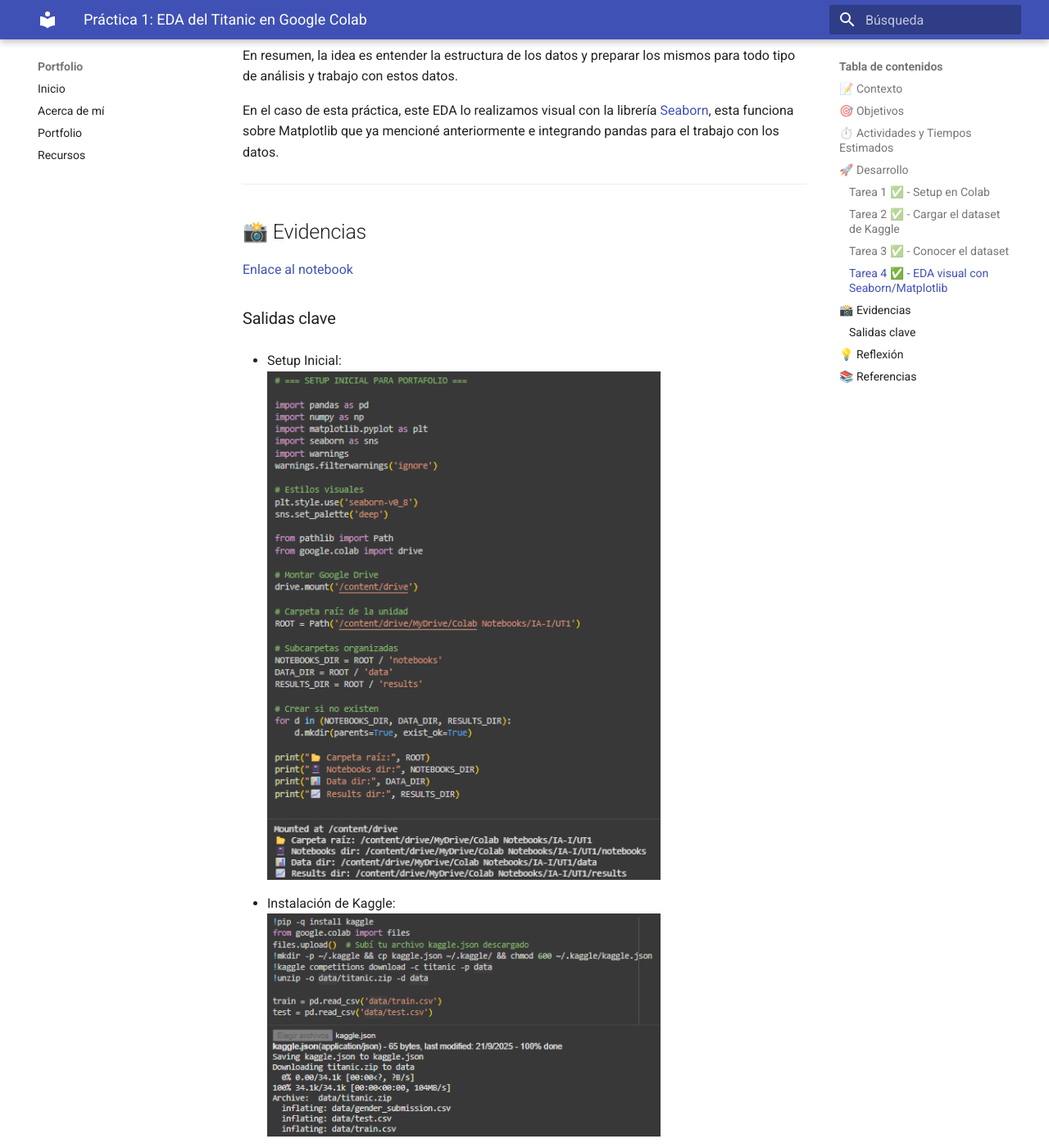
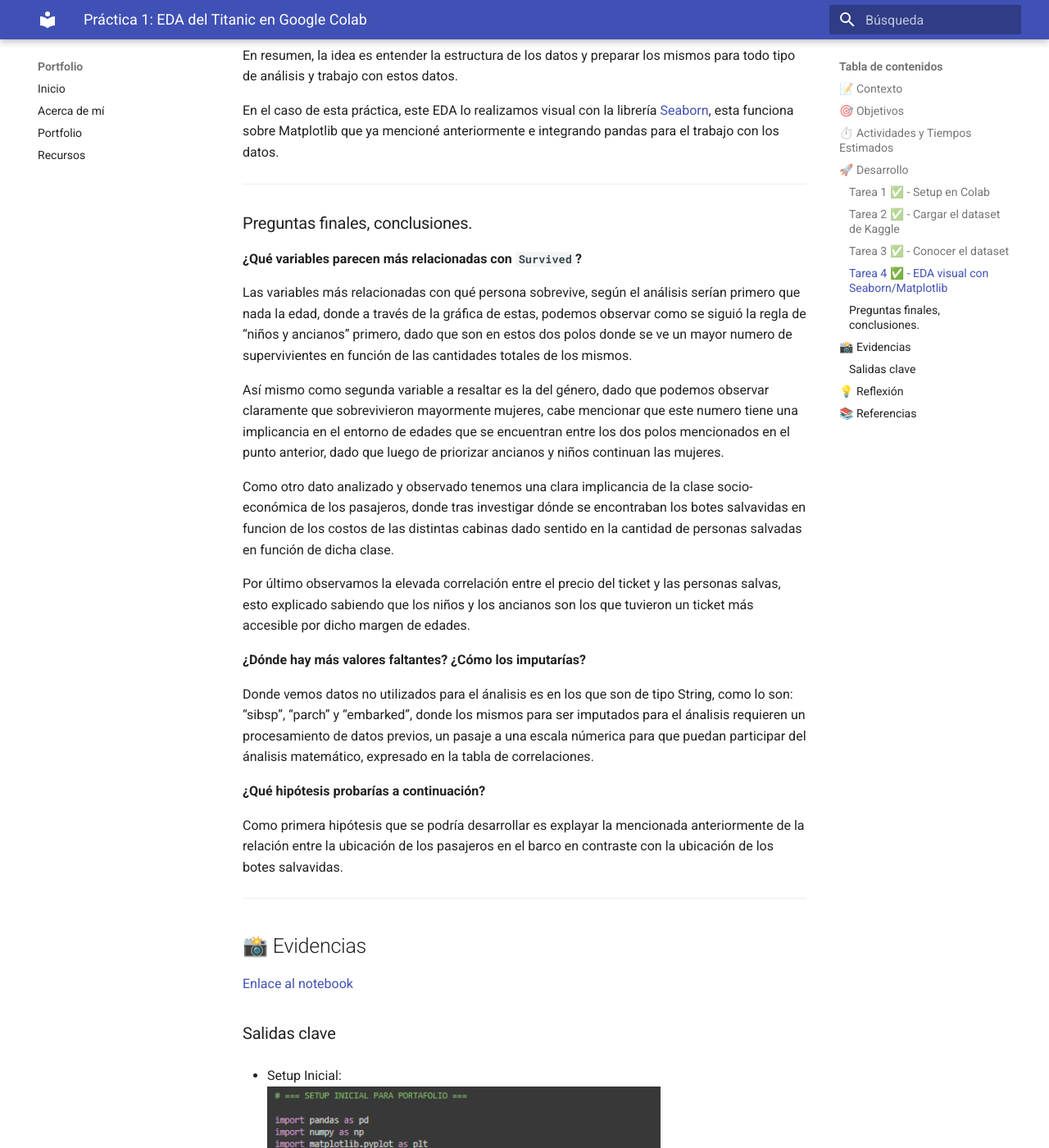
Before and after one commit to royarispe/ia-portfolio, an MkDocs documentation site: the page built from docs/portfolio/test.md, in a window 1280 px wide and 1400 px high, scrolled down 3779 px. Shown: the whole window at 82% size. Built offline with MkDocs 1.6.1 and Material for MkDocs 9.7.7, drawn with Linux system fonts in a browser that asks for light colours; some of the changed text lies outside the part shown.

Commit message:
test-v15

```diff
--- a/docs/portfolio/test.md
+++ b/docs/portfolio/test.md
@@ -120,6 +120,28 @@ En el caso de esta práctica, este EDA lo realizamos visual con la librería [Se
 
 ---
 
+### Preguntas finales, conclusiones.
+
+**¿Qué variables parecen más relacionadas con `Survived`?**
+
+Las variables más relacionadas con qué persona sobrevive, según el análisis serían primero que nada la edad, donde a través de la gráfica de estas, podemos observar como se siguió la regla de “niños y ancianos” primero, dado que son en estos dos polos donde se ve un mayor numero de supervivientes en función de las cantidades totales de los mismos.
+
+Así mismo como segunda variable a resaltar es la del género, dado que podemos observar claramente que sobrevivieron mayormente mujeres, cabe mencionar que este numero tiene una implicancia en el entorno de edades que se encuentran entre los dos polos mencionados en el punto anterior, dado que luego de priorizar ancianos y niños continuan las mujeres.
+
+Como otro dato analizado y observado tenemos una clara implicancia de la clase socio-económica de los pasajeros, donde tras investigar dónde se encontraban los botes salvavidas en funcion de los costos de las distintas cabinas dado sentido en la cantidad de personas salvadas en función de dicha clase.
+
+Por último observamos la elevada correlación entre el precio del ticket y las personas salvas, esto explicado sabiendo que los niños y los ancianos son los que tuvieron un ticket más accesible por dicho margen de edades.
+
+**¿Dónde hay más valores faltantes? ¿Cómo los imputarías?**
+
+Donde vemos datos no utilizados para el ánalisis es en los que son de tipo String, como lo son: “sibsp”, “parch” y “embarked”, donde los mismos para ser imputados para el ánalisis requieren un procesamiento de datos previos, un pasaje a una escala númerica para que puedan participar del ánalisis matemático, expresado en la tabla de correlaciones.
+
+**¿Qué hipótesis probarías a continuación?**
+
+Como primera hipótesis que se podría desarrollar es explayar la mencionada anteriormente de la relación entre la ubicación de los pasajeros en el barco en contraste con la ubicación de los botes salvavidas.
+
+---
+
 ## 📸 Evidencias
 
 [Enlace al notebook](https://colab.research.google.com/drive/1PjFidbLK2lcRPLRYjNs6gpr7ZHA-8Z_o?usp=sharing)
@@ -136,18 +158,18 @@ En el caso de esta práctica, este EDA lo realizamos visual con la librería [Se
 ![Head del dataset](../assets/ut1_p1_3.png){ width="480" }
 
 - Resumen del dataset (`shape`, `head`, `info`):
-![Resumen del dataset](../assets/ut1_p1_4.png{ width="480" }
+![Resumen del dataset](../assets/ut1_p1_4.png){ width="480" }
 
 - Estadísticas descriptivas (`describe`):
 ![Estadísticas descriptivas](../assets/ut1_p1_5.png){ width="480" }
 
 - Valores nulos ordenados:
-![Valores nulos](../assets/ut1_p1_6.png{ width="480" }
+![Valores nulos](../assets/ut1_p1_6.png){ width="480" }
 
 - Proporción de supervivientes:
 ![Proporción de supervivientes](../assets/ut1_p1_7.png){ width="480" }
 
-- Código para visualización (subplot 2x2):
+- Código para visualización:
 ![Código visualización](../assets/ut1_p1_8.1.png){ width="480" }
 
 - Salida de las gráficas (supervivencia por sexo, clase, edad y correlaciones):
```
